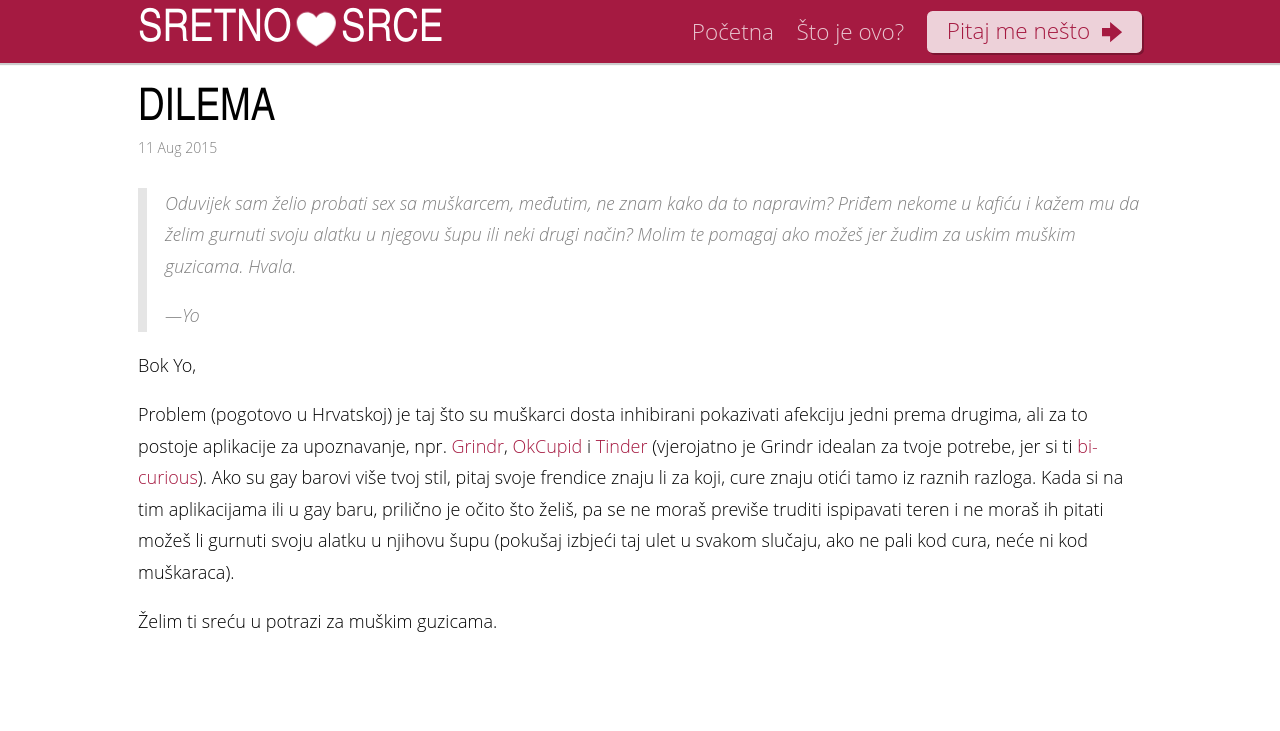
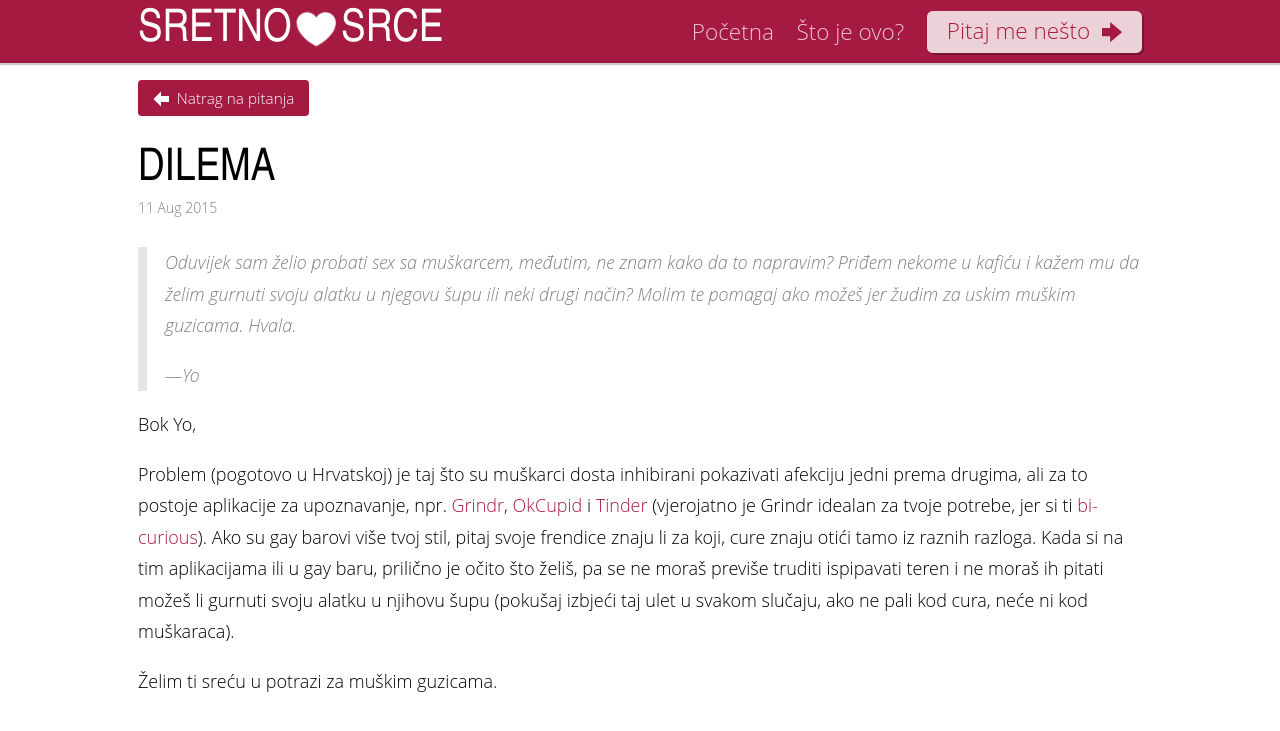
Before and after one commit to silvenon/sretnosrce, a Jekyll site: the page built from _posts/2015-08-11-dilema.md, in a window 1280 px wide. Shown: the top 731 px of the page. Built offline with Jekyll 4.4.1, drawn with Linux system fonts in a browser that asks for light colours; comment, search, counter and statistics services are not loaded.

Commit message:
Link back to all posts from a single post

```diff
--- a/_layouts/post.html
+++ b/_layouts/post.html
@@ -1,6 +1,14 @@
 ---
 layout: site
 ---
+
+<a class="btn btn-sm btn-primary" href="{{ '/' | prepend: site.baseurl }}">
+  <svg class="icon" style="bottom: 1px" role="presentation" viewBox="0 0 1024 1024" width="16" height="16">
+    <title>Arrow left</title>
+    <path fill="currentColor" d="M32 512l480 480v-288h512v-384h-512v-288z"></path>
+  </svg>
+  <span>Natrag na pitanja</span>
+</a>
 
 <article class="post">
   <header class="post-header">
```
